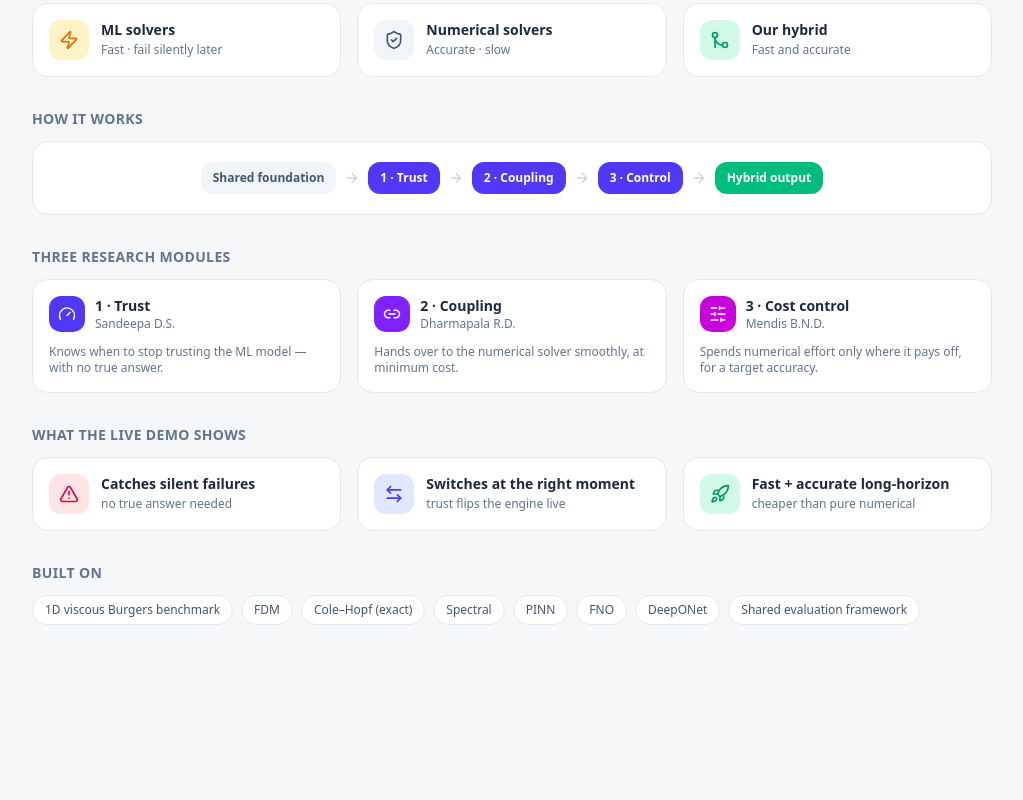
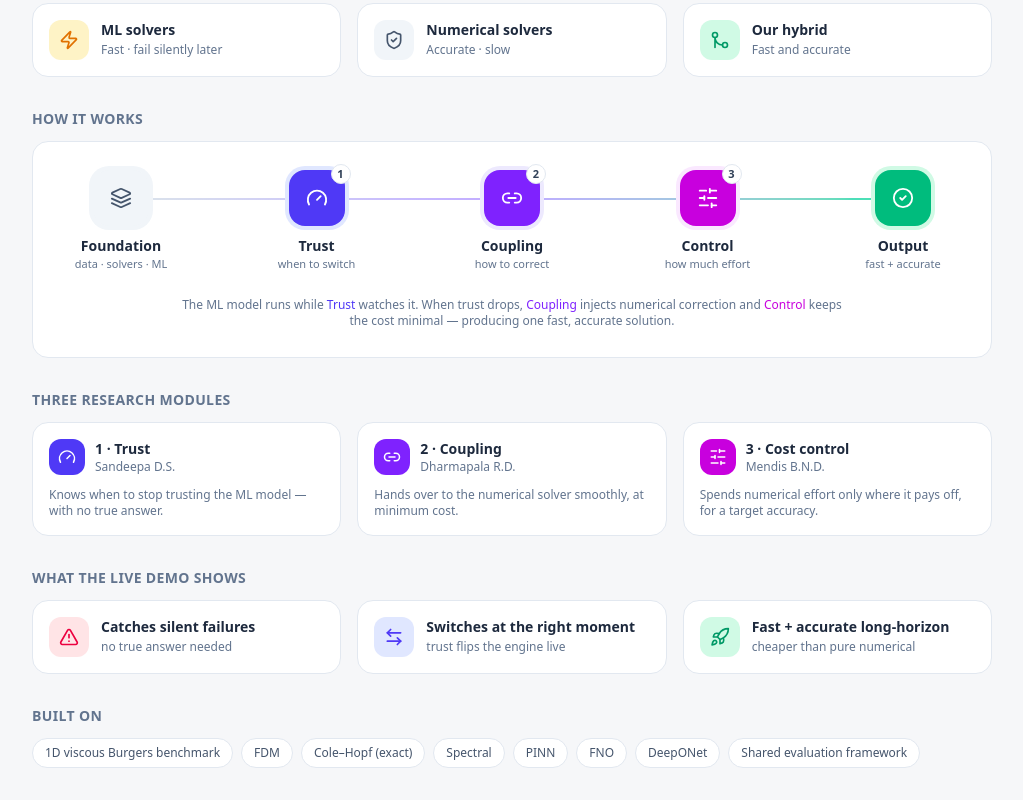
Before and after one commit to nithiladilsh/Turingz, a React (Vite) app in the folder demo_app/frontend/: page / in a window 1280 px wide. Shown: the part 941-1741 px from the top of the page, without its empty margins (256-1279 px from the left). Before the commit the page ends 1598 px from the top, so only its background shows below. Built offline with nearby package versions, Linux system fonts and the light colour scheme.

Commit message:
Update Overview.jsx

```diff
--- a/demo_app/frontend/src/pages/Overview.jsx
+++ b/demo_app/frontend/src/pages/Overview.jsx
@@ -1,7 +1,7 @@
 import { useEffect, useState } from "react";
 import {
   Zap, ShieldCheck, GitMerge, Gauge, Link2, SlidersHorizontal, ArrowRight,
-  AlertTriangle, ArrowLeftRight, Rocket,
+  AlertTriangle, ArrowLeftRight, Rocket, Layers, CheckCircle2,
 } from "lucide-react";
 
 /* ---- animated concept chart: ML diverges, hybrid stays accurate ---- */
@@ -93,13 +93,21 @@ function ModuleCard({ n, icon: Icon, name, owner, one, tone }) {
   );
 }
 
-function Node({ label, tone }) {
-  const c = {
-    infra: "bg-slate-100 dark:bg-slate-700 text-slate-600 dark:text-slate-200",
-    m: "bg-indigo-600 text-white",
-    out: "bg-emerald-500 text-white",
-  }[tone];
-  return <div className={`rounded-xl px-3 py-2 text-xs font-semibold ${c}`}>{label}</div>;
+function Stage({ icon: Icon, chip, step, title, sub }) {
+  return (
+    <div className="flex flex-col items-center text-center w-[112px]">
+      <div className={`relative w-14 h-14 rounded-2xl grid place-items-center ring-4 shadow-sm ${chip}`}>
+        <Icon size={22} />
+        {step && (
+          <span className="absolute -top-1.5 -right-1.5 w-5 h-5 rounded-full bg-white dark:bg-slate-800 text-[11px] font-bold grid place-items-center text-slate-700 dark:text-slate-200 border border-slate-200 dark:border-slate-600">
+            {step}
+          </span>
+        )}
+      </div>
+      <div className="mt-2.5 text-sm font-semibold text-slate-800 dark:text-slate-100">{title}</div>
+      <div className="text-[11px] text-slate-500 dark:text-slate-400">{sub}</div>
+    </div>
+  );
 }
 
 const H2 = ({ children }) => (
@@ -185,16 +193,27 @@ export default function Overview({ go }) {
       {/* PIPELINE */}
       <div>
         <H2>How it works</H2>
-        <div className={`${cardCls} p-5 flex flex-wrap items-center justify-center gap-2`}>
-          <Node label="Shared foundation" tone="infra" />
-          <ArrowRight size={16} className="text-slate-300 dark:text-slate-600" />
-          <Node label="1 · Trust" tone="m" />
-          <ArrowRight size={16} className="text-slate-300 dark:text-slate-600" />
-          <Node label="2 · Coupling" tone="m" />
-          <ArrowRight size={16} className="text-slate-300 dark:text-slate-600" />
-          <Node label="3 · Control" tone="m" />
-          <ArrowRight size={16} className="text-slate-300 dark:text-slate-600" />
-          <Node label="Hybrid output" tone="out" />
+        <div className={`${cardCls} px-8 py-7`}>
+          <div className="relative">
+            <div className="absolute top-7 left-[9%] right-[9%] h-0.5 rounded-full opacity-70 bg-gradient-to-r from-slate-300 via-violet-400 to-emerald-400 dark:from-slate-600 dark:via-violet-500 dark:to-emerald-500" />
+            <div className="relative flex justify-between">
+              <Stage icon={Layers} title="Foundation" sub="data · solvers · ML"
+                chip="bg-slate-100 text-slate-600 ring-slate-100 dark:bg-slate-700 dark:text-slate-200 dark:ring-slate-700" />
+              <Stage icon={Gauge} step="1" title="Trust" sub="when to switch"
+                chip="bg-indigo-600 text-white ring-indigo-100 dark:ring-indigo-500/30" />
+              <Stage icon={Link2} step="2" title="Coupling" sub="how to correct"
+                chip="bg-violet-600 text-white ring-violet-100 dark:ring-violet-500/30" />
+              <Stage icon={SlidersHorizontal} step="3" title="Control" sub="how much effort"
+                chip="bg-fuchsia-600 text-white ring-fuchsia-100 dark:ring-fuchsia-500/30" />
+              <Stage icon={CheckCircle2} title="Output" sub="fast + accurate"
+                chip="bg-emerald-500 text-white ring-emerald-100 dark:ring-emerald-500/30" />
+            </div>
+          </div>
+          <p className="text-xs text-slate-500 dark:text-slate-400 text-center mt-6 max-w-2xl mx-auto">
+            The ML model runs while <span className="font-medium text-indigo-600 dark:text-indigo-400">Trust</span> watches it. When trust drops,
+            <span className="font-medium text-violet-600 dark:text-violet-400"> Coupling</span> injects numerical correction and
+            <span className="font-medium text-fuchsia-600 dark:text-fuchsia-400"> Control</span> keeps the cost minimal — producing one fast, accurate solution.
+          </p>
         </div>
       </div>
 
```
